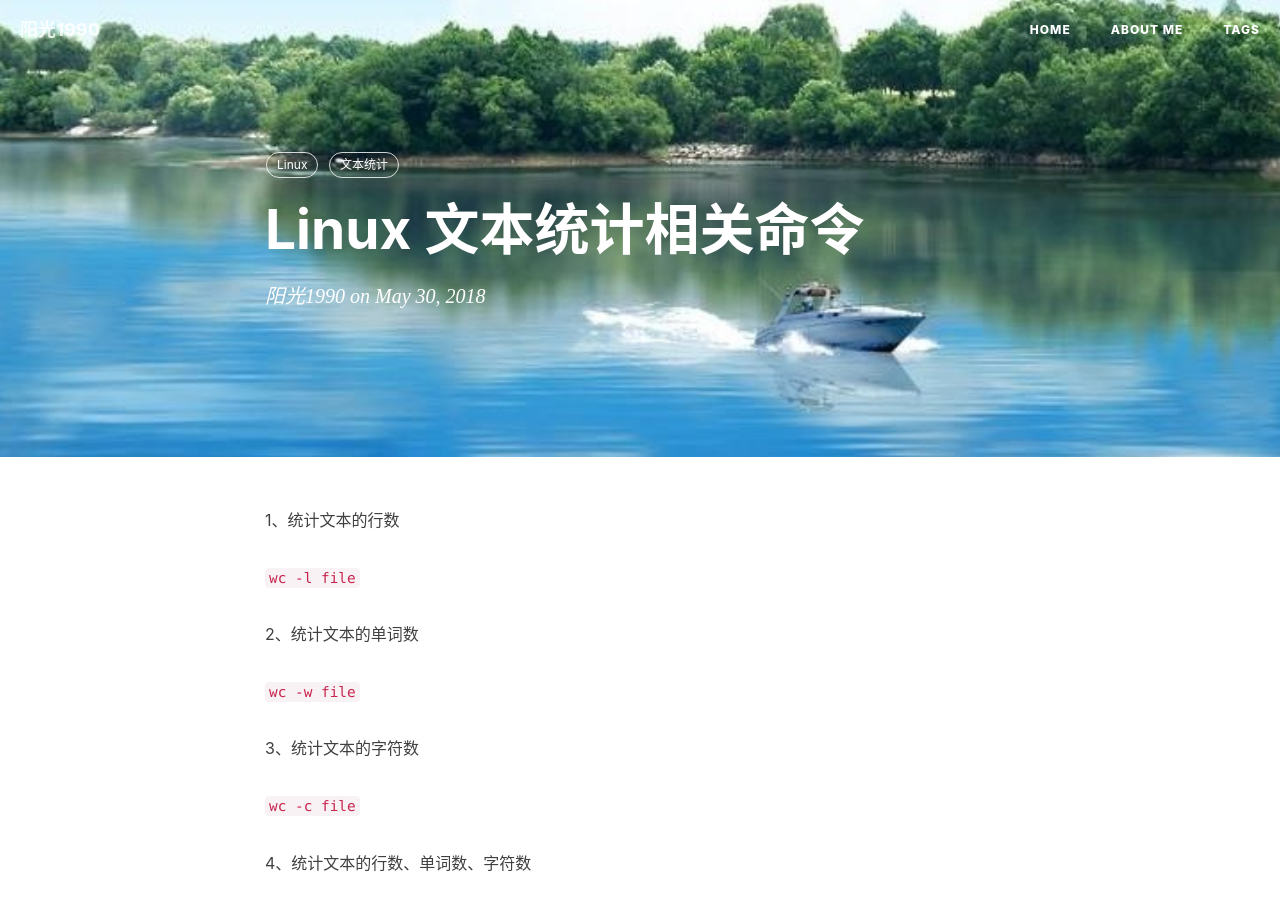
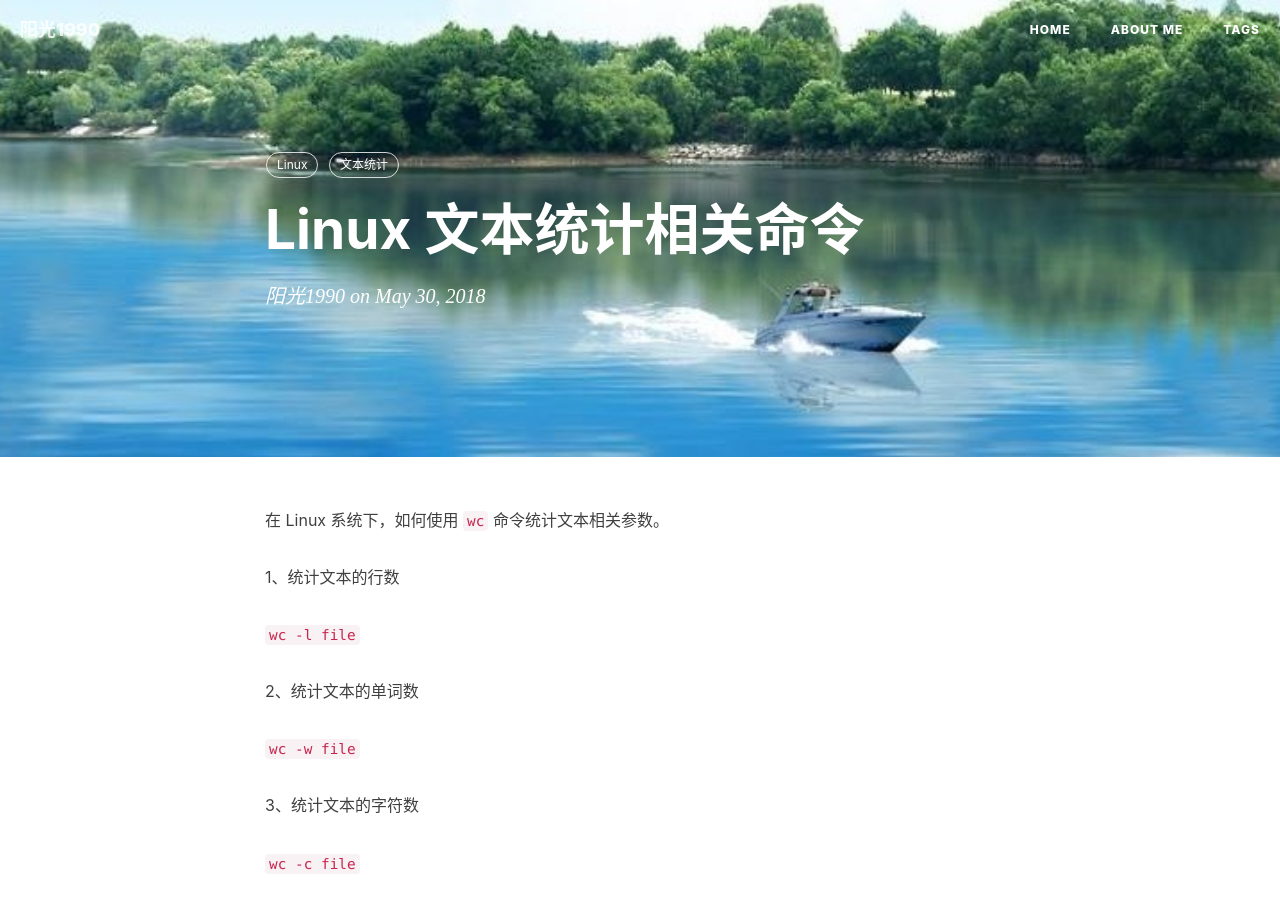
Before and after one commit to sqdeng/sqdeng.github.io, a Jekyll site: the page built from _posts/2018-05-30-Linux 文本统计相关命令.md, in a window 1280 px wide and 900 px high. Built offline with Jekyll 4.4.1, drawn with Linux system fonts in a browser that asks for light colours; nearby versions of some CDN libraries; comment, search, counter and statistics services are not loaded.

Commit message:
fix wc command

```diff
--- a/_posts/2018-05-30-Linux 文本统计相关命令.md
+++ b/_posts/2018-05-30-Linux 文本统计相关命令.md
@@ -10,6 +10,8 @@ tags:
     - Linux
     - 文本统计
 ---
+
+在 Linux 系统下，如何使用 `wc` 命令统计文本相关参数。
 
 1、统计文本的行数
 
```
